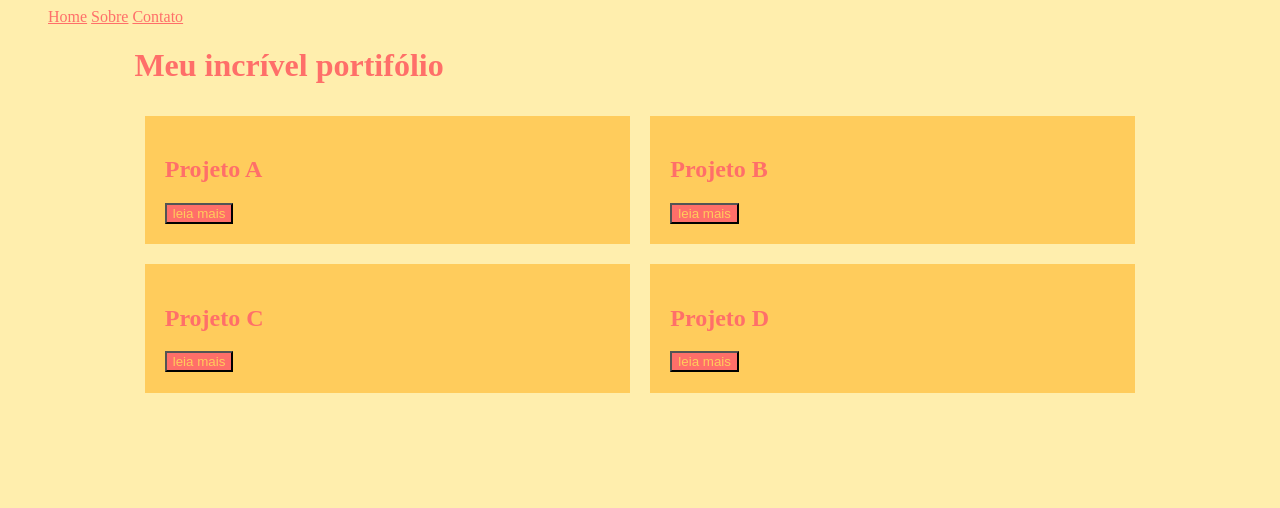
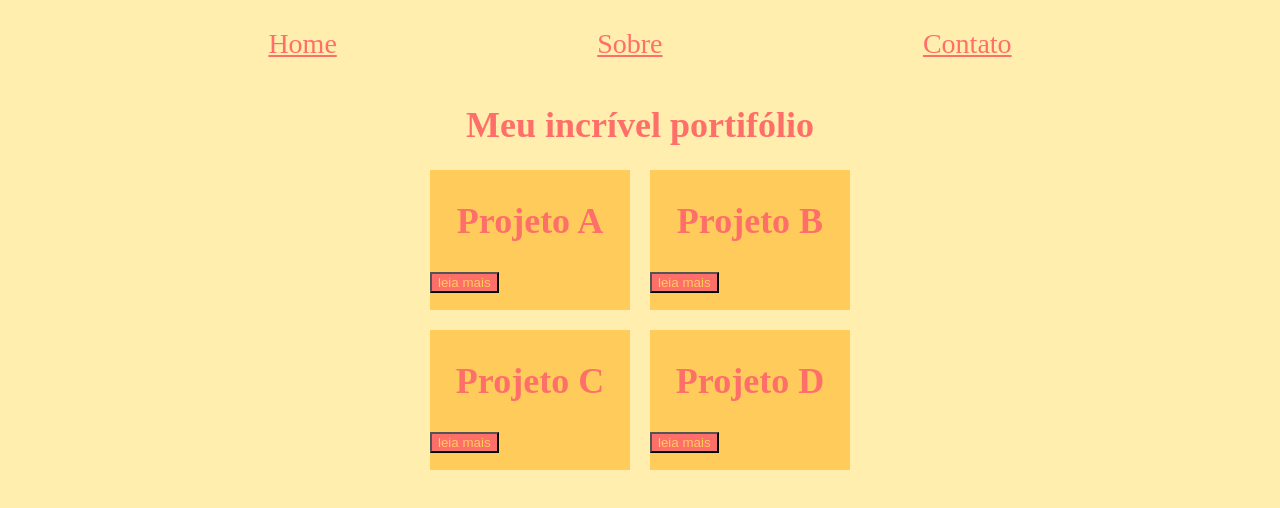
Before and after one commit to evertoncruz/learn-css-variable-5-minutes, a plain HTML site: page index.html in a window 1280 px wide. Drawn offline with Linux system fonts and the light colour scheme.

Commit message:
create basic css

```diff
--- /dev/null
+++ b/basic.css
@@ -0,0 +1,41 @@
+h1, h2 {
+    text-align: center;
+    font-size: 36px;
+}
+
+#navbar {
+    padding: 20px 0;
+    font-size: 24px;
+}
+
+.grid {
+    display: grid;
+    grid-template-columns: 200px 200px;
+    grid-auto-rows: 140px;
+    grid-gap: 20px;
+    justify-content: center;
+}
+
+a {
+    font-size: 28px;
+}
+
+#navbar > ul {
+    display: flex;
+    justify-content: space-evenly;
+    margin: 0 auto;
+    padding: 0;
+    list-style-type: none;
+}
+
+p {
+    text-align: center;
+}
+
+h1, h2 {
+    font-size: 36px;
+}
+
+p {
+    font-size: 18px;
+}
--- a/index.css
+++ b/index.css
@@ -1,3 +1,7 @@
+:root {
+
+}
+
 html, body {
     background: #ffeead;
 }
@@ -6,35 +10,12 @@ h1, h2, p{
     color: #ff6f69;
 }
 
-#navbar ul li {
-    display: inline;
-}
-
 #navbar a {
     color: #ff6f69
 }
 
-main {
-    width: 80%;
-    margin: 0 auto;
-}
-
-.grid {
-    display: inline;
-}
-
 .item {
-    width: 44%;
     background: #ffcc5c;
-    margin: 1%;
-    padding: 2%;
-}
-
-.left {
-    float: left;
-}
-.right {
-    float: right;
 }
 
 button {
--- a/index.html
+++ b/index.html
@@ -5,6 +5,7 @@
     <meta name="viewport" content="width=device-width, initial-scale=1.0">
     <meta http-equiv="X-UA-Compatible" content="ie=edge">
     <title>Estudo CSS Variables</title>
+    <link rel="stylesheet" href="basic.css">
     <link rel="stylesheet" href="index.css">
 </head>
 
@@ -27,19 +28,19 @@
     <main>
         <h1>Meu incrível portifólio</h1>
         <div class="grid">
-            <div class="item left">
+            <div class="item">
                 <h2>Projeto A</h2>
                 <button>leia mais</button>
             </div>
-            <div class="item right">
+            <div class="item">
                 <h2>Projeto B</h2>
                 <button>leia mais</button>
             </div>
-            <div class="item left">
+            <div class="item">
                 <h2>Projeto C</h2>
                 <button>leia mais</button>
             </div>
-            <div class="item right">
+            <div class="item">
                 <h2>Projeto D</h2>
                 <button>leia mais</button>
             </div>
```
